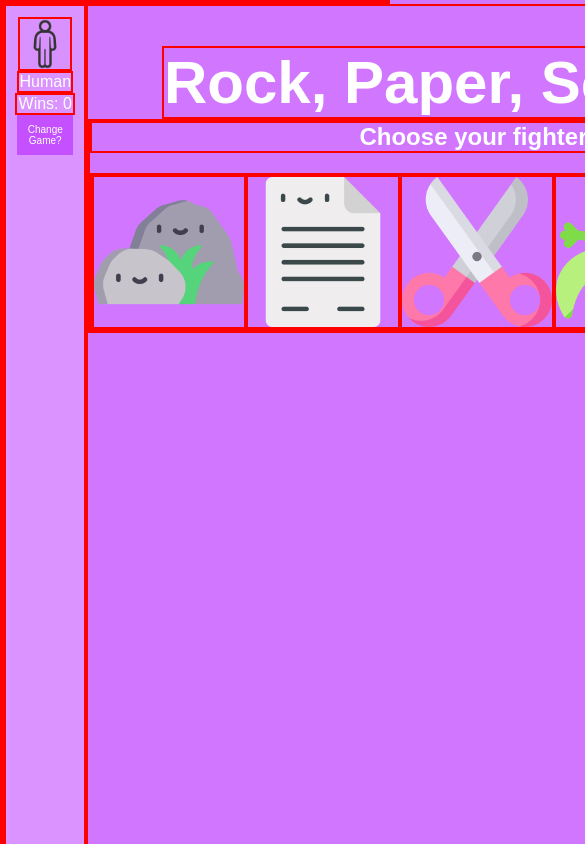
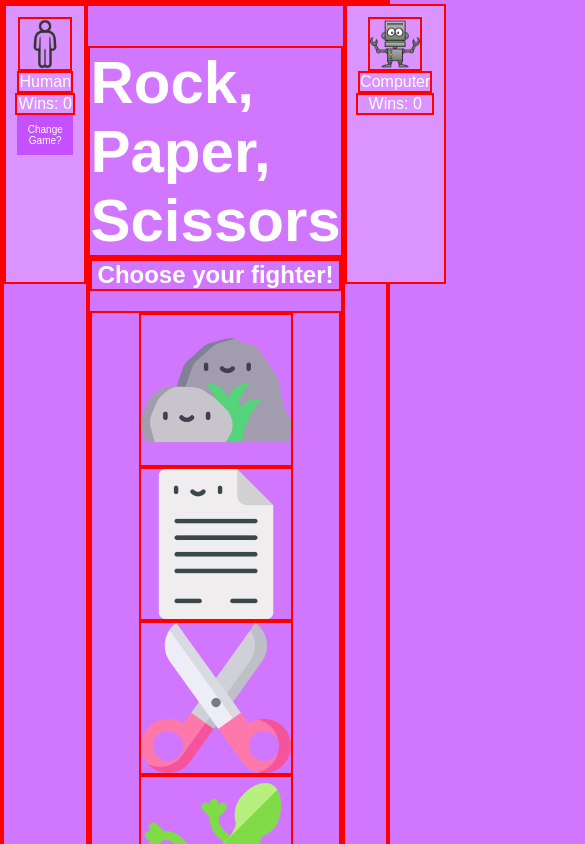
Before and after one commit to BenHolden010/RockPaperScissors, a plain HTML site: page index.html in a window 390 px wide. Both pictures are taken after a click on the button 215 px from the left and 674 px from the top of the page. Shown: the top 844 px of the page, 585 px wide, since content can reach past the window. Drawn offline with Linux system fonts and the light colour scheme.

Commit message:
Add wrap feature for phones

```diff
--- a/styles.css
+++ b/styles.css
@@ -30,6 +30,7 @@ body {
 .human-section, .computer-section {
   padding: 3%;
   background-color: rgb(219 147 255);
+  height: 30vh;
 }
 
 .human-label, .computer-label {
@@ -130,6 +131,7 @@ h2 {
 .buttons-template {
   display: flex;
   justify-content: space-evenly;
+  flex-wrap: wrap;
 }
 
 .rock-button,
```
